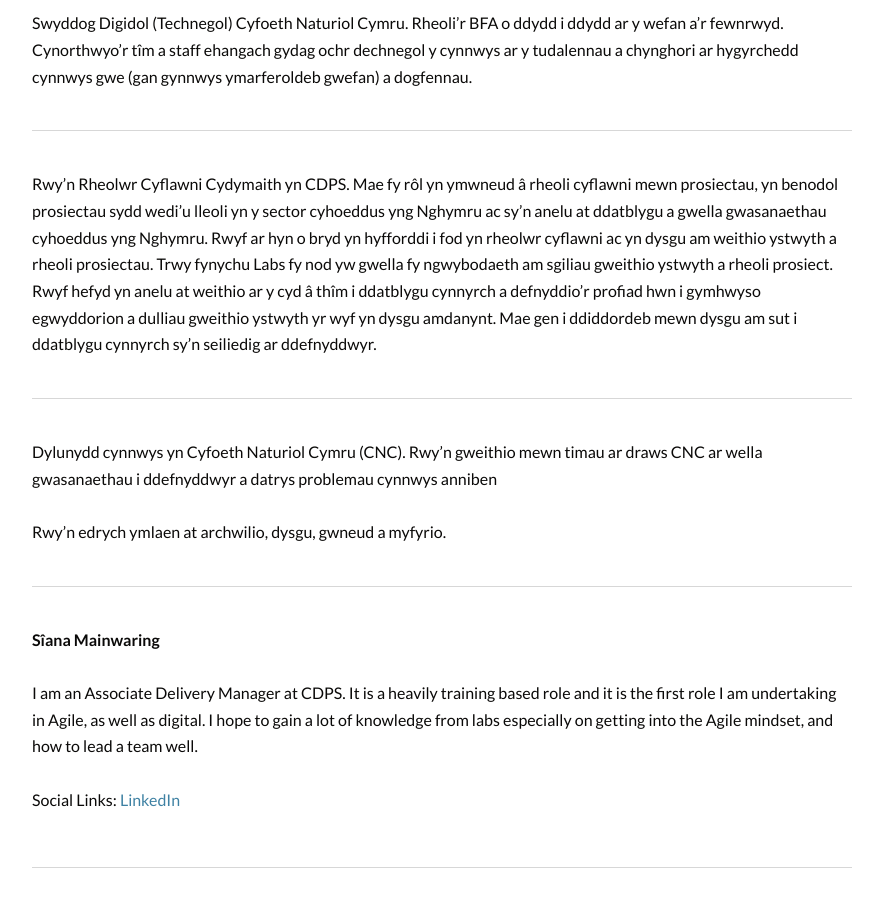
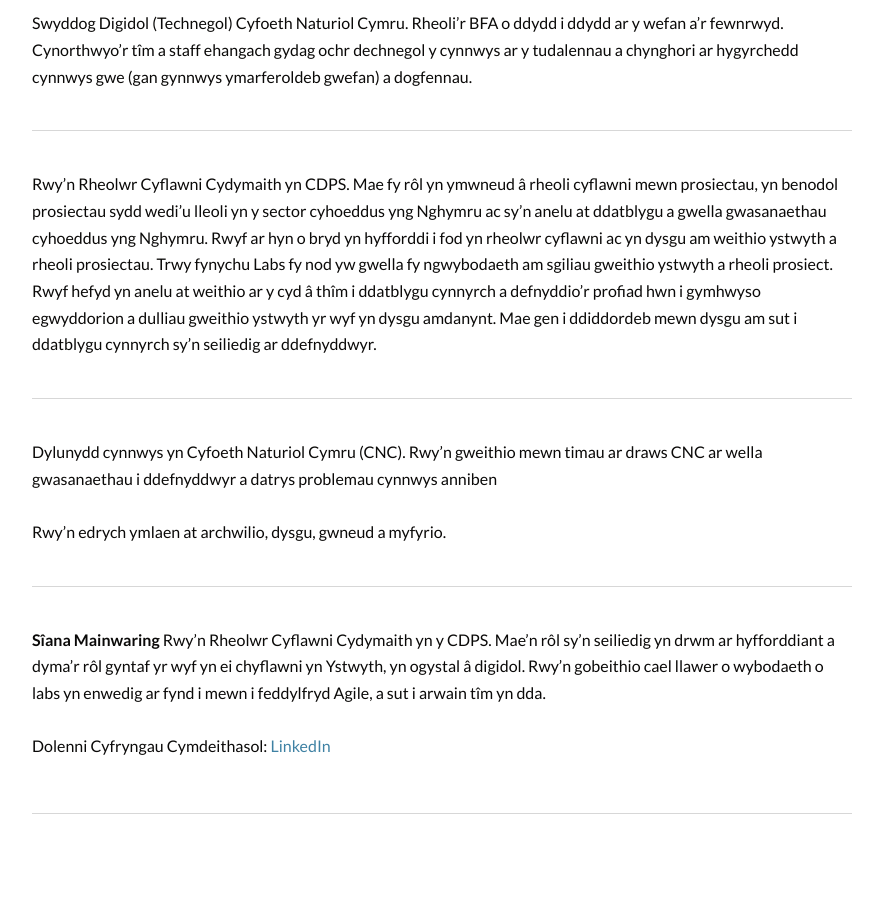
Before and after one commit to nrw-lab/nrw-lab.github.io, a Jekyll site: the page built from cy/team/index.md, in a window 1280 px wide and 900 px high, scrolled down 2277 px. Shown: the whole window, without its empty margins (198-1081 px from the left). Built offline with Jekyll 4.4.1, drawn with Linux system fonts in a browser that asks for light colours; our own code applies the rules of GitHub Pages for plain Markdown files; after the commit the page ends 3123 px from its top, so only the background shows below that.

Commit message:
Update siana-mainwaring.md

```diff
--- a/cy/team/_members/siana-mainwaring.md
+++ b/cy/team/_members/siana-mainwaring.md
@@ -1,8 +1,7 @@
 **Sîana Mainwaring**
+Rwy'n Rheolwr Cyflawni Cydymaith yn y CDPS.
+Mae'n rôl sy'n seiliedig yn drwm ar hyfforddiant a dyma'r rôl gyntaf yr wyf yn ei chyflawni yn Ystwyth, yn ogystal â digidol.
+Rwy'n gobeithio cael llawer o wybodaeth o labs yn enwedig ar fynd i mewn i feddylfryd Agile, a sut i arwain tîm yn dda.
 
-I am an Associate Delivery Manager at CDPS.
-It is a heavily training based role and it is the first role I am undertaking in Agile, as well as digital.
-I hope to gain a lot of knowledge from labs especially on getting into the Agile mindset, and how to lead a team well.
-
-Social Links:
+Dolenni Cyfryngau Cymdeithasol:
 [LinkedIn](https://www.linkedin.com/in/s%C3%AEana-mainwaring-77b585165/)
```
